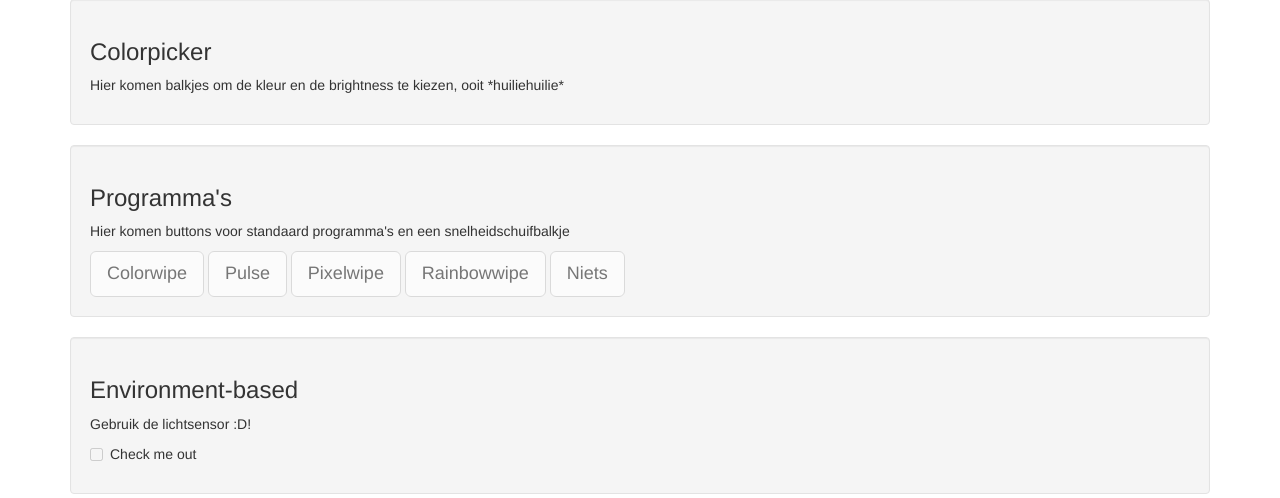
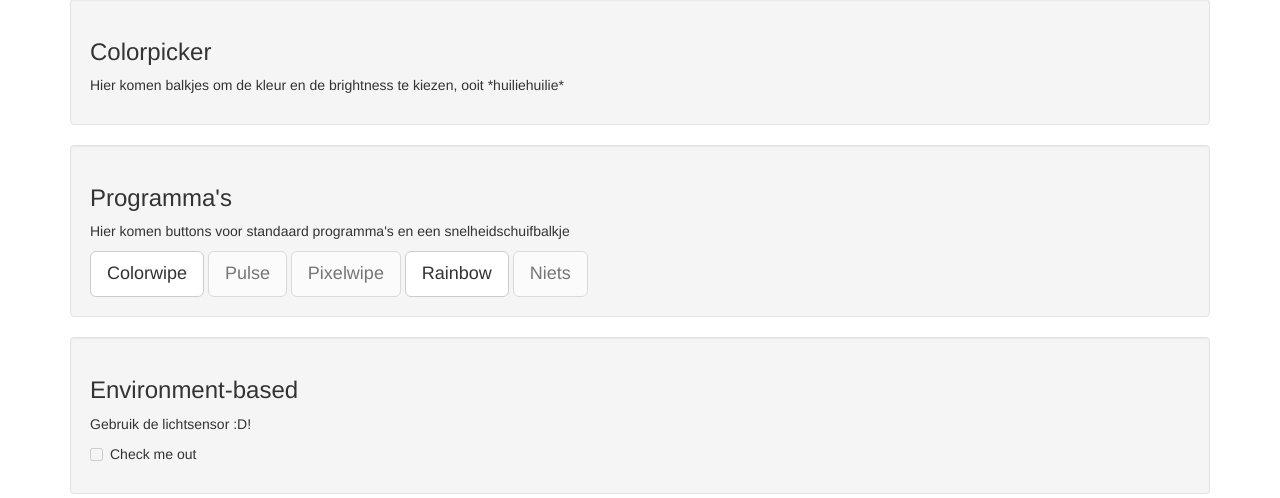
Before and after one commit to Keepertje/ProjectLedWire, a Python web app: template templates/index.html in a window 1280 px wide. Shown: the part 198-696 px from the top of the page. Run offline with Jinja, Linux system fonts and the light colour scheme; the template is opened without the code that fills it, so the values that code supplies are empty; some libraries are stand-ins or nearby versions.

Commit message:
enabled colorwipe and rainbow

```diff
--- a/templates/layout.html
+++ b/templates/layout.html
@@ -26,10 +26,10 @@
 	<div class="well" id="Modes">
 		<h3>Programma's</h3>
 		<p>Hier komen buttons voor standaard programma's en een snelheidschuifbalkje</p>
-		<button type="button" disabled class="btn btn-default btn-lg" onclick="onColorwipeClick()">Colorwipe</button>
+		<button type="button"  class="btn btn-default btn-lg" onclick="onColorwipeClick()">Colorwipe</button>
 		<button type="button" disabled class="btn btn-default btn-lg" onclick="onPulseClick()">Pulse</button>
 		<button type="button" disabled class="btn btn-default btn-lg" onclick="onPixelwipeClick()">Pixelwipe</button>
-		<button type="button" disabled class="btn btn-default btn-lg" onclick="onRainbowClick()">Rainbowwipe</button>
+		<button type="button"  class="btn btn-default btn-lg" onclick="onRainbowClick()">Rainbow</button>
 		<button type="button" disabled class="btn btn-default btn-lg" onclick="onNothingClick()">Niets</button>
 
 	</div>
```
